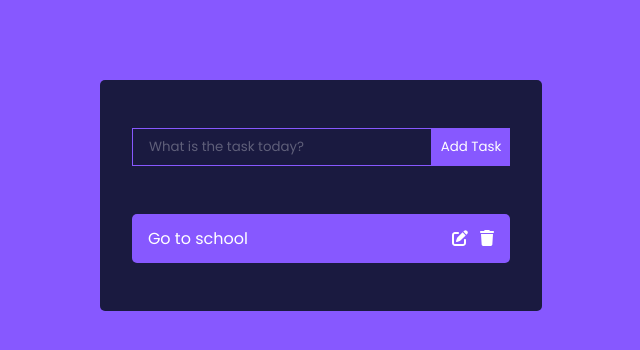
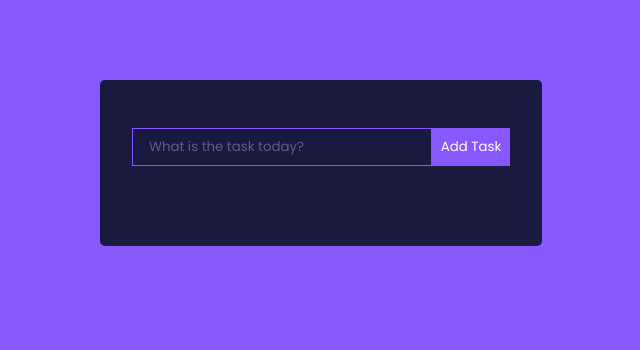
Before and after one commit to Gayaththri/to-do-list, a React (Create React App) app: page / in a window 1280 px wide. Shown: the top 350 px of the page, without its empty margins (319-959 px from the left). Built offline with nearby package versions, Linux system fonts and the light colour scheme.

Commit message:
Integrated Todo component with TodoWrapper, displaying tasks dynamically

```diff
--- a/src/components/Todo.js
+++ b/src/components/Todo.js
@@ -3,10 +3,10 @@
 import { faPenToSquare } from "@fortawesome/free-solid-svg-icons";
 import { faTrash } from "@fortawesome/free-solid-svg-icons";
 
-const Todo = () => {
+const Todo = ({ task }) => {
   return (
     <div className="Todo">
-      <p>Go to school</p>
+      <p>{task.task}</p>
       <div>
         <FontAwesomeIcon icon={faPenToSquare} />
         <FontAwesomeIcon icon={faTrash} />
--- a/src/components/TodoWrapper.js
+++ b/src/components/TodoWrapper.js
@@ -17,7 +17,9 @@
   return (
     <div className="TodoWrapper">
       <TodoForm addTodo={addTodo} />
-      <Todo />
+      {todos.map((todo, index) => (
+        <Todo task={todo} key={index} />
+      ))}
     </div>
   );
 };
```
